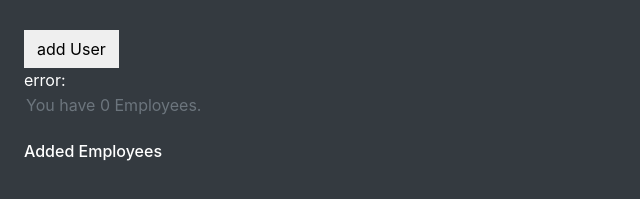
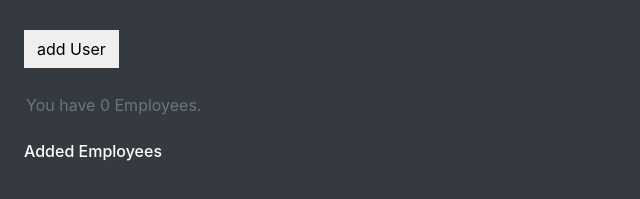
Before and after one commit to Anuradha-A-H/employeeListingJS, a plain HTML site: page index.html in a window 1280 px wide. Shown: the part 149-348 px from the top of the page, 0-640 px from the left. Drawn offline with nearby package versions, Linux system fonts and the light colour scheme.

Commit message:
Update index.html
changes 3

```diff
--- a/index.html
+++ b/index.html
@@ -32,7 +32,7 @@
             <button type="submit" id="formbtn" class="btn btn-Light rounded-0 mt-5">add User</button>
         </form>
 
-        <span id="error" class="mt-2">error:</span> <br>
+        <span id="error" class="mt-2"></span> <br>
         <input readonly class="bg-dark text-secondary mb-3 border-0" id="empnum1" value="You have 0 Employees.">
         <h6 class="mt-2">Added Employees</h6>
         <div id="listObj">
```
